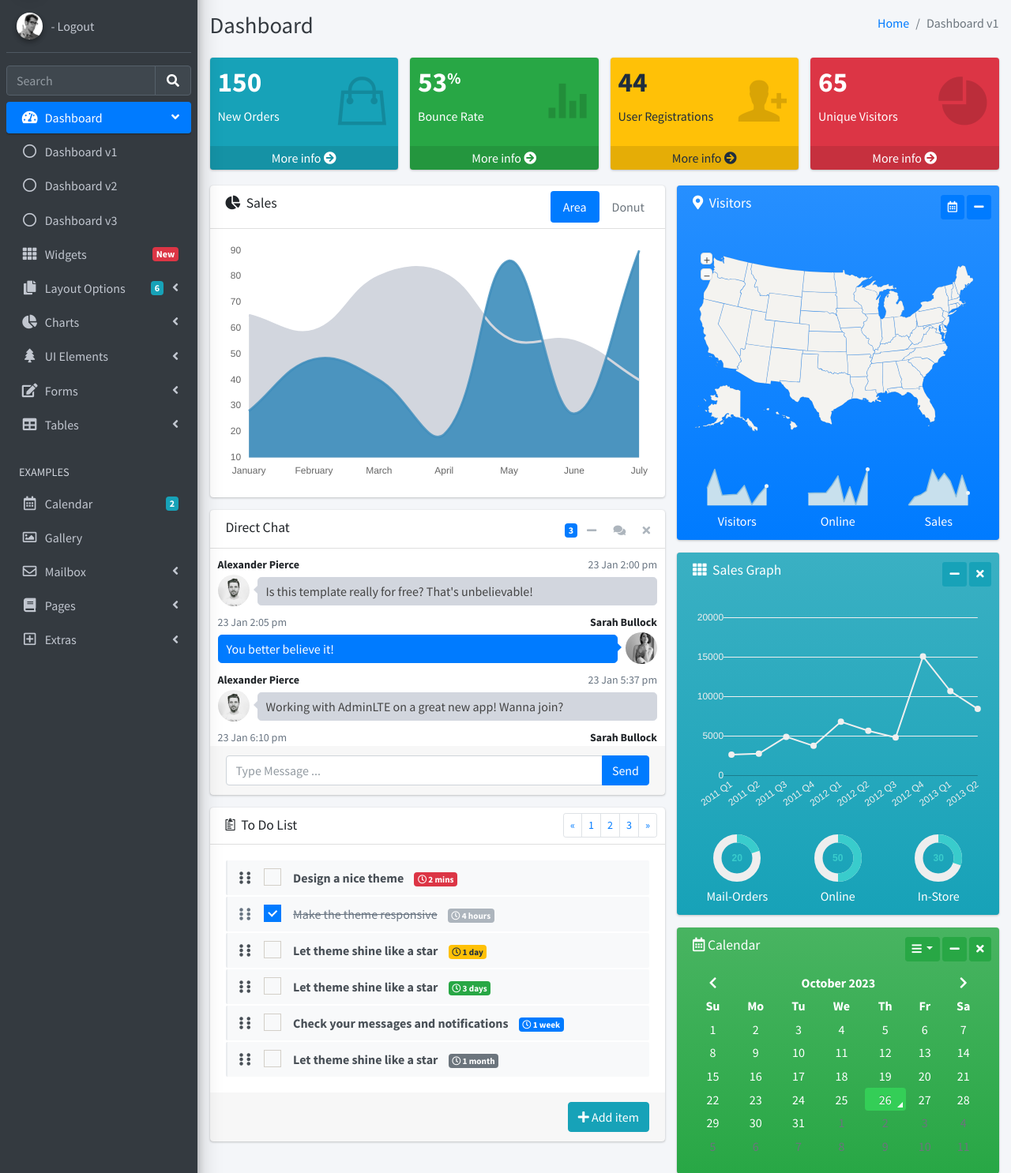
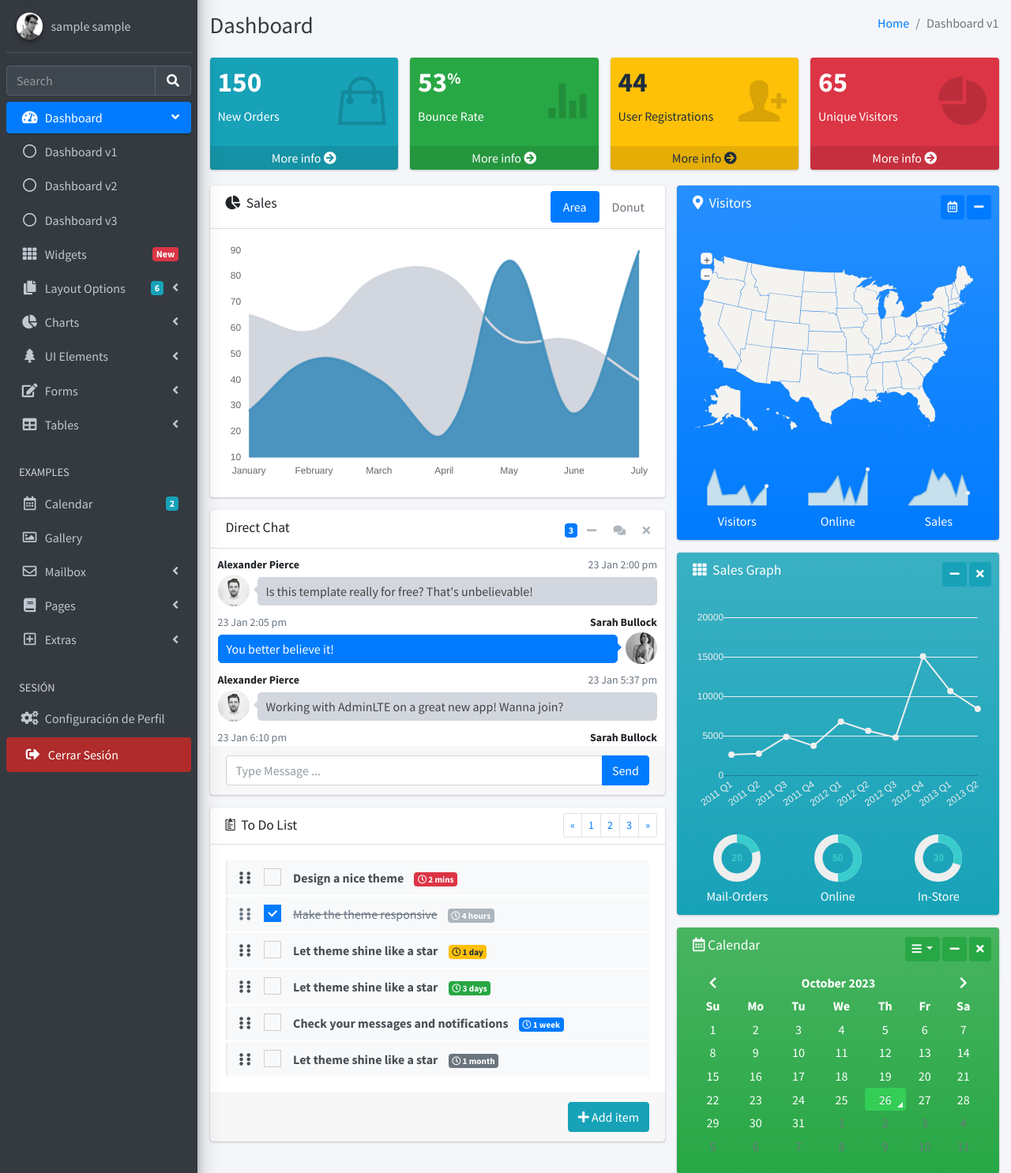
Before and after one commit to rinfasulasalle/myadmin, a Flask app: page /index in a window 1280 px wide. Shown: the part 57-1543 px from the top of the page at 79% size. Run offline with Flask 3, Linux system fonts and the light colour scheme; the visitor is signed in with stand-in values (Sample User, id 1); data comes from the database, SQL or seed files in the repository; style sheets or scripts are compiled from the project's sources; parts of the project's set-up code (start-up, migrations or seed data) failed here and were passed over; some libraries are stand-ins or nearby versions.

Commit message:
Slidebar cargando datos y logout.

```diff
--- a/apps/templates/includes/sidebar.html
+++ b/apps/templates/includes/sidebar.html
@@ -23,11 +23,8 @@
         />
       </div>
       <div class="info">
-        <a
-          href="{{ url_for('authentication_blueprint.logout') }}"
-          class="d-block"
-        >
-          {{ current_user.username }} - Logout
+        <a class="d-block">
+          {{ current_user.usuario_nombres }} {{current_user.usuario_apellidos}}
         </a>
       </div>
     </div>
@@ -586,6 +583,31 @@
             </li>
           </ul>
         </li>
+        <!-- User settings -->
+        <li class="nav-header">SESIÓN</li>
+        <li class="nav-item">
+          <a href="#" class="nav-link">
+            <i class="nav-icon fas fa-cogs"></i>
+            <p>Configuración de Perfil</p>
+          </a>
+        </li>
+        <li class="nav-item">
+          <a
+            href="{{ url_for('authentication_blueprint.logout') }}"
+            class="nav-link btn-logout"
+            style="
+              background-color: #b02b2b;
+              color: #fff;
+              border: none;
+              text-align: left;
+              padding: 10px 20px;
+            "
+          >
+            <i class="nav-icon fas fa-sign-out-alt"></i>
+            <p>Cerrar Sesión</p>
+          </a>
+        </li>
+        <!-- ./User settings -->
       </ul>
     </nav>
     <!-- /.sidebar-menu -->
```
